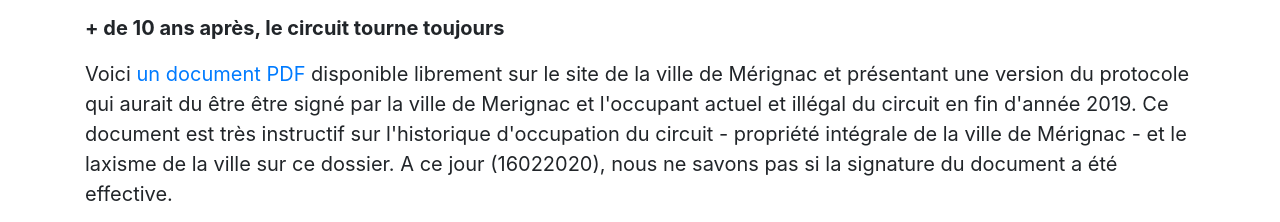
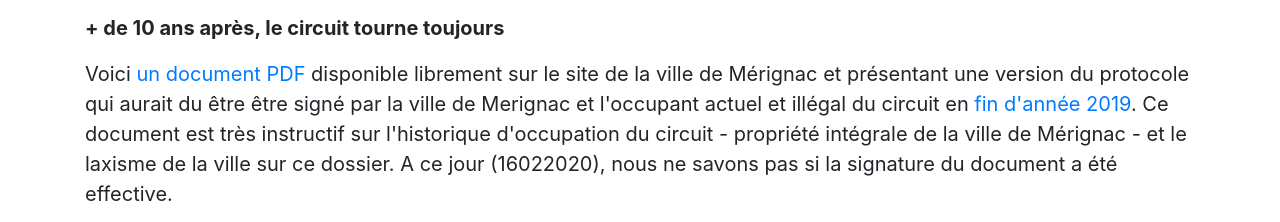
Before and after one commit to operation-environnement/saint-medard-en-jalles, a plain HTML site: page index.html in a window 1280 px wide. Shown: the part 643-865 px from the top of the page. Drawn offline with nearby package versions, Linux system fonts and the light colour scheme.

Commit message:
link added

```diff
--- a/index.html
+++ b/index.html
@@ -50,7 +50,7 @@
 						<audio src="audio/Sample_20200216_09H58.mp3" controls style="width: 100%; max-width: 250px;">Your browser doesn't support HTML5 audio tag.</audio>
 						<p>Il est à noter que la fin du circuit automobile fut publiquement annoncée en 2005 comme devant intervenir au début 2010 du fait de divers projets d’aménagement de grande ampleur initiés par la ville de MERIGNAC.</p>
 						<p><b>+ de 10 ans après, le circuit tourne toujours</b></p>
-						<p>Voici <a href="http://www.merignac.com/sites/default/files/protocole_transactionnel_version_du_7.11.pdf" target="_blank" rel="noopener">un document PDF</a> disponible librement sur le site de la ville de Mérignac et présentant une version du protocole qui aurait du être être signé par la ville de Merignac et l&apos;occupant actuel et illégal du circuit en fin d'année 2019. Ce document est très instructif sur l'historique d'occupation du circuit - propriété intégrale de la ville de Mérignac - et le laxisme de la ville sur ce dossier. A ce jour (16022020), nous ne savons pas si la signature du document a été effective.</p>
+						<p>Voici <a href="http://www.merignac.com/sites/default/files/protocole_transactionnel_version_du_7.11.pdf" target="_blank" rel="noopener">un document PDF</a> disponible librement sur le site de la ville de Mérignac et présentant une version du protocole qui aurait du être être signé par la ville de Merignac et l&apos;occupant actuel et illégal du circuit en <a href="https://www.sudouest.fr/2019/11/05/merignac-33-le-circuit-auto-moto-est-en-sursis-6787761-3001.php" target="_blank" rel="noopener">fin d&apos;année 2019</a>. Ce document est très instructif sur l&apos;historique d&apos;occupation du circuit - propriété intégrale de la ville de Mérignac - et le laxisme de la ville sur ce dossier. A ce jour (16022020), nous ne savons pas si la signature du document a été effective.</p>
 						<p>Cette version du protocole prévoit la fermeture du circuit au <b>30 novembre 2020</b> mais, l&apos;histoire n&apos;est à priori pas terminée puisque l&apos;occupant illégal conteste publiquement <a rel="noopener" href="https://www.sudouest.fr/2019/11/12/a-merignac-coup-de-massue-pour-l-occupant-du-circuit-auto-moto-6815778-3001.php" target="_blank">une disposition</a>&nbsp; (article SUD-OUEST publié le 12/11/2019) ajoutée par la ville de Mérignac et concernant une clause de dépollution du terrain.</p>
 						<hr/>
 						<p>Le 13/02/2020: La ville de Mérignac a répondu à l&apos;un de nos messages sur Twitter. <a href="#12022020">Lire la réponse</a></p>
```
